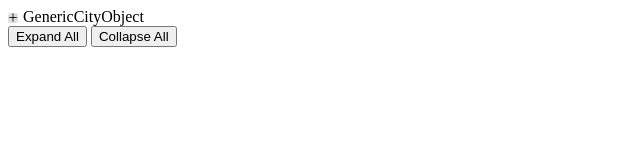
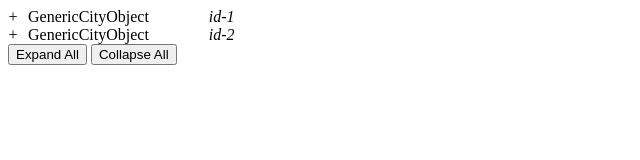
Before and after one commit to tudelft3d/val3dity, a plain HTML site: page reports/report_html/treeview/example/index.html in a window 1280 px wide. Shown: the whole page, without its empty margins (0-640 px from the left). Drawn offline with Linux system fonts and the light colour scheme.

Commit message:
Add object ids to treeview

```diff
--- a/reports/report_html/treeview/CO_tree.js
+++ b/reports/report_html/treeview/CO_tree.js
@@ -1,15 +1,31 @@
 var tree = [
-    {
-    name: "GenericCityObject",
-    children:
+{
+    type: "GenericCityObject",
+    id: "id-1",
+    primitives:
     [
         {
-            name: "MultiSolid",
-            children: []
+            type: "MultiSolid",
+            id: "id-1(0)",
+            primitives: []
         }
 
     ]
-}];
+},
+{
+    type: "GenericCityObject",
+    id: "id-2",
+    primitives:
+    [
+        {
+            type: "MultiSolid",
+            id: "id-2(0)",
+            primitives: []
+        }
+
+    ]
+}
+];
 
 // var tree = [
 //     {
--- a/reports/report_html/treeview/example/index.html
+++ b/reports/report_html/treeview/example/index.html
@@ -1,4 +1,4 @@
-<!doctype html>
+<!DOCTYPE html>
 
 <title>JS TreeView Example</title>
 <link rel="stylesheet" href="../src/treeview.css" />
--- a/reports/report_html/treeview/src/treeview.css
+++ b/reports/report_html/treeview/src/treeview.css
@@ -1,10 +1,51 @@
-.tree-leaf { position: relative; }
-.tree-leaf .tree-child-leaves { display: block; margin-left: 15px; }
-.tree-leaf .hidden { display: none; }
-.tree-leaf .tree-expando { background: #ddd; border-radius: 3px; cursor: pointer; float: left; height: 10px; line-height: 10px; position: relative; text-align: center; top: 5px; width: 10px; }
-.tree-leaf .hidden { visibility: hidden; }
-.tree-leaf .tree-expando:hover { background: #aaa; }
-.tree-leaf .tree-leaf-text { cursor: pointer; float: left; margin-left: 5px; }
-.tree-leaf .tree-leaf-text:hover { color: blue; }
-.tree-leaf .tree-leaf-content:before, .tree-leaf .tree-leaf-content:after { content: " "; display: table; }
-.tree-leaf .tree-leaf-content:after { clear: both; }
+.tree-leaf { position: relative;}
+.tree-leaf .tree-child-leaves {
+    display: block;
+    margin-left: 25px;
+}
+.tree-leaf .hidden {
+    display: none;
+}
+.tree-leaf .tree-expando {
+    /*background: #ddd;*/
+    border-radius: 10px;
+    cursor: pointer;
+    float: left;
+    height: 10px;
+    line-height: 10px;
+    position: relative;
+    text-align: center;
+    top: 4px;
+    width: 10px;
+}
+.tree-leaf .hidden {
+    visibility: hidden;
+}
+.tree-leaf .tree-expando:hover {
+    /*background: #aaa;*/
+}
+.tree-leaf .tree-leaf-text {
+    display: table-cell;
+    cursor: pointer;
+    float: left;
+    margin-left: 10px;
+}
+
+.tree-leaf .tree-leaf-id {
+    display: table-cell;
+    cursor: pointer;
+    float: left;
+    padding-left: 60px;
+    font-style: italic;
+}
+
+.tree-leaf .tree-leaf-text:hover {
+    color: blue;
+}
+.tree-leaf .tree-leaf-content:before, .tree-leaf .tree-leaf-content:after {
+    content: " ";
+    display: table;
+}
+.tree-leaf .tree-leaf-content:after {
+    clear: both;
+}
--- a/reports/report_html/treeview/src/treeview.js
+++ b/reports/report_html/treeview/src/treeview.js
@@ -64,21 +64,25 @@
           var content = document.createElement('div');
           var text = document.createElement('div');
           var expando = document.createElement('div');
+          var id = document.createElement('div');
 
           leaf.setAttribute('class', 'tree-leaf');
           content.setAttribute('class', 'tree-leaf-content');
           content.setAttribute('data-item', JSON.stringify(item));
           text.setAttribute('class', 'tree-leaf-text');
-          text.textContent = item.name;
+          text.textContent = item.type;
+          id.setAttribute('class', 'tree-leaf-id');
+          id.textContent = item.id;
           expando.setAttribute('class', 'tree-expando ' + (item.expanded ? 'expanded' : ''));
-          expando.textContent = item.expanded ? '-' : '+';
+          expando.textContent = item.expanded ? '&#150;' : '+';
           content.appendChild(expando);
           content.appendChild(text);
+          content.appendChild(id);
           leaf.appendChild(content);
-          if (item.children && item.children.length > 0) {
+          if (item.primitives && item.primitives.length > 0) {
             var children = document.createElement('div');
             children.setAttribute('class', 'tree-child-leaves');
-            forEach(item.children, function (child) {
+            forEach(item.primitives, function (child) {
               var childLeaf = renderLeaf(child);
               children.appendChild(childLeaf);
             });
```
